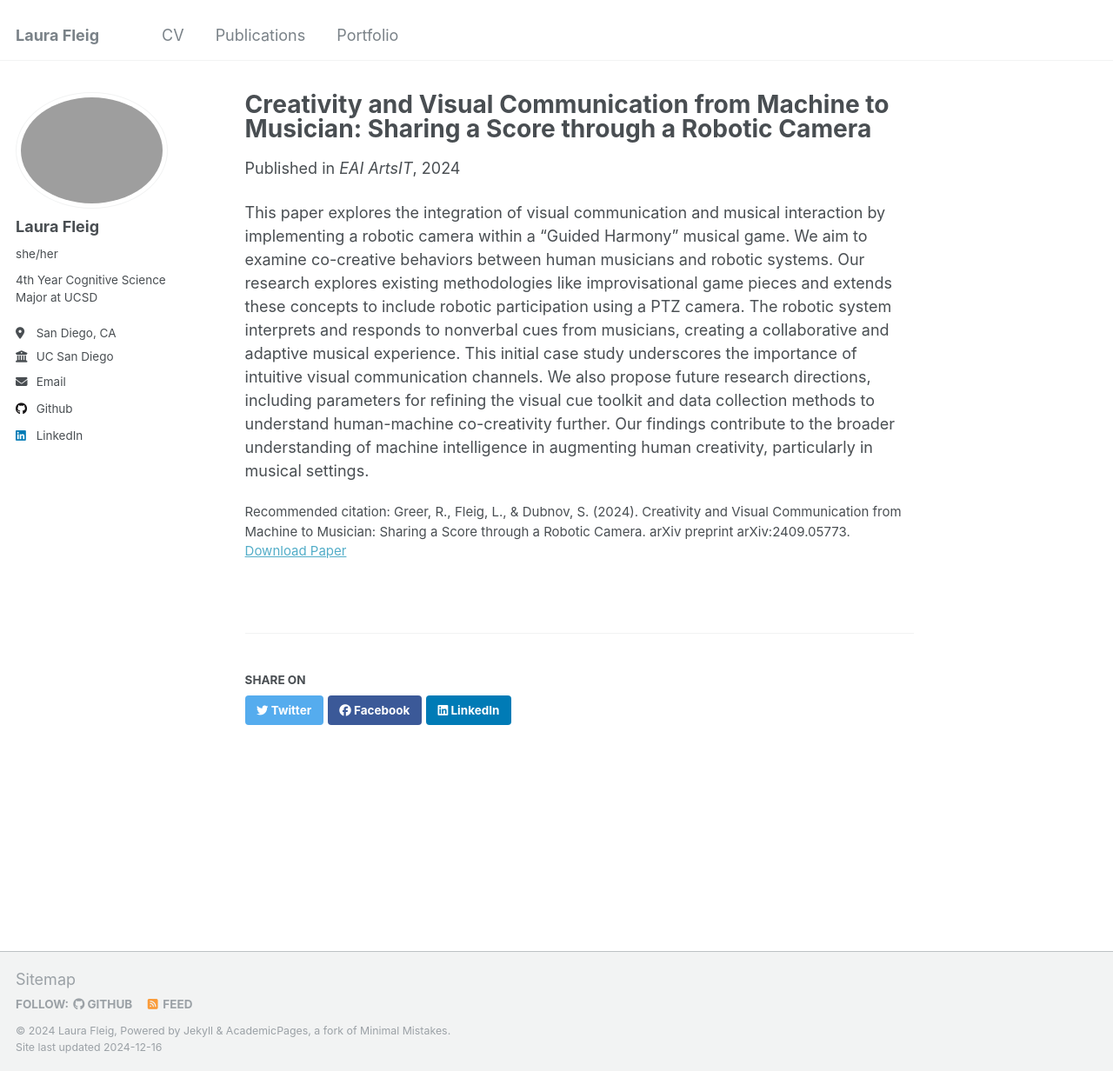
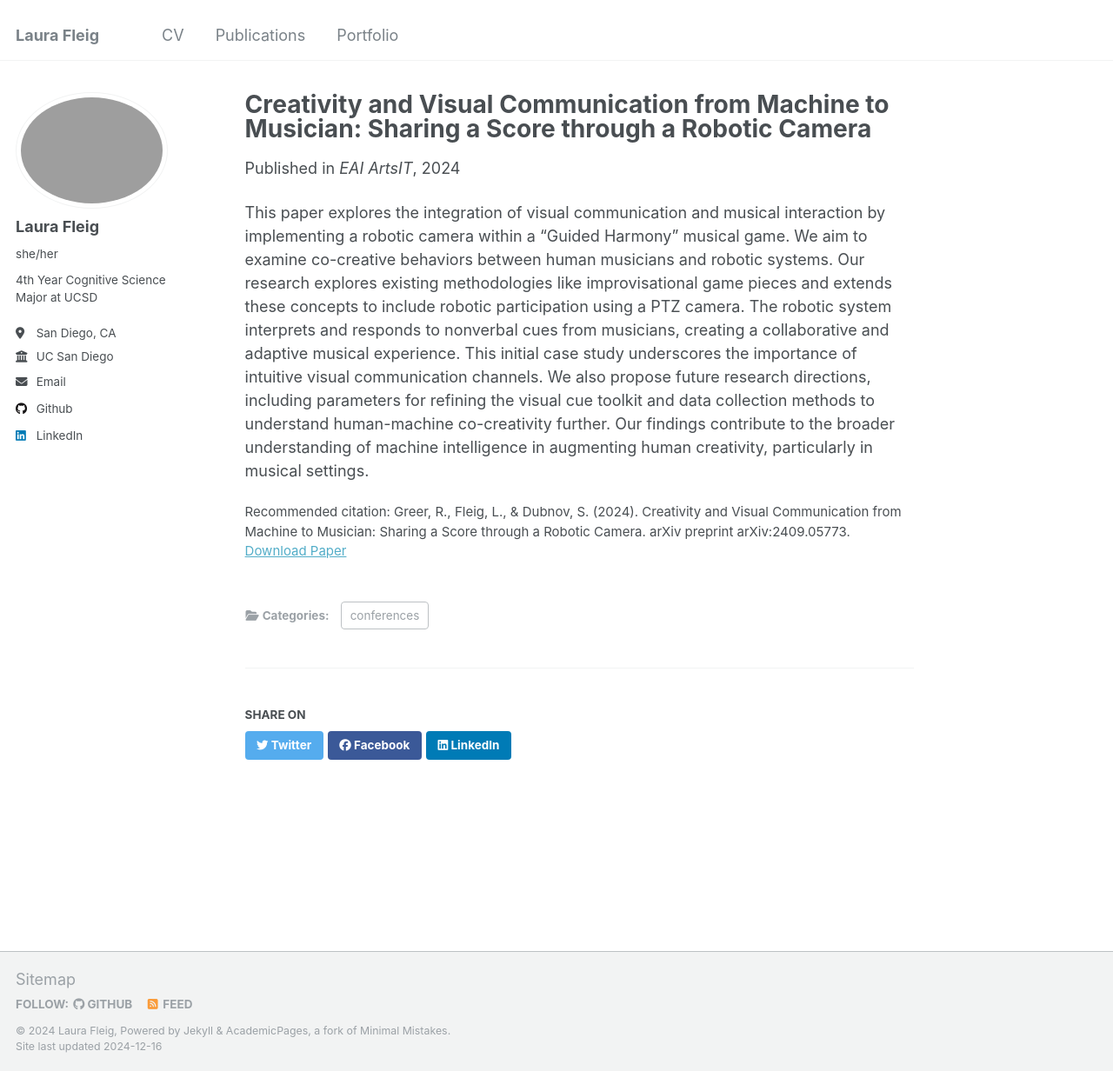
Before and after one commit to laurafleig/laurafleig.github.io, a Jekyll site: the page built from _publications/EAI_ArtsIT.md, in a window 1280 px wide and 1232 px high. Shown: the whole window at 87% size. Built offline with Jekyll 4.4.1, drawn with Linux system fonts in a browser that asks for light colours; part of the change alters nothing that is shown.

Commit message:
Update publications

```diff
--- a/_publications/EAI_ArtsIT.md
+++ b/_publications/EAI_ArtsIT.md
@@ -1,7 +1,7 @@
 ---
 title: "Creativity and Visual Communication from Machine to Musician: Sharing a Score through a Robotic Camera"
 collection: publications
-#category: conferences #or manuscripts, for journal articles
+category: conferences #or manuscripts, for journal articles
 permalink: /publication/2024-creativity-robotic
 #excerpt: 'This paper is about the number 1. The number 2 is left for future work.'
 date: 2024-10-24
```
